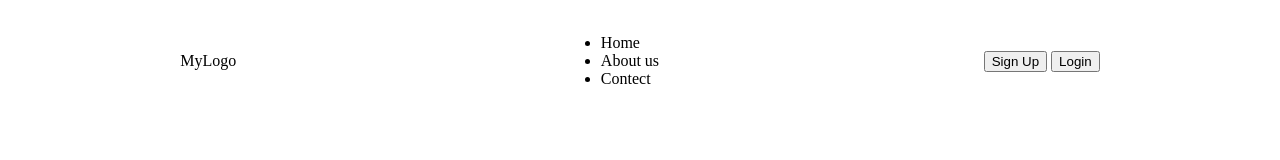
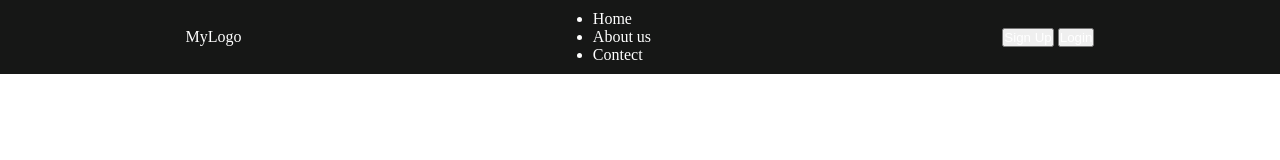
Before and after one commit to GmPratim/Cohort-WebDev, a plain HTML site: page css/CSS Libraries and Fun Interaction/index.html in a window 1280 px wide. Drawn offline with Linux system fonts and the light colour scheme.

Commit message:
function

```diff
--- a/css/CSS Libraries and Fun Interaction/index.html
+++ b/css/CSS Libraries and Fun Interaction/index.html
@@ -5,11 +5,19 @@
     <meta name="viewport" content="width=device-width, initial-scale=1.0" />
     <title>Jus Asehi</title>
     <style>
+      * {
+        padding: 0;
+        margin: 0;
+        box-sizing: border-box;
+        color: #ffffff;
+      }
+
       nav {
         display: flex;
         align-items: center;
         justify-content: space-around;
         padding: 10px;
+        background-color: #161716;
       }
     </style>
   </head>
```
